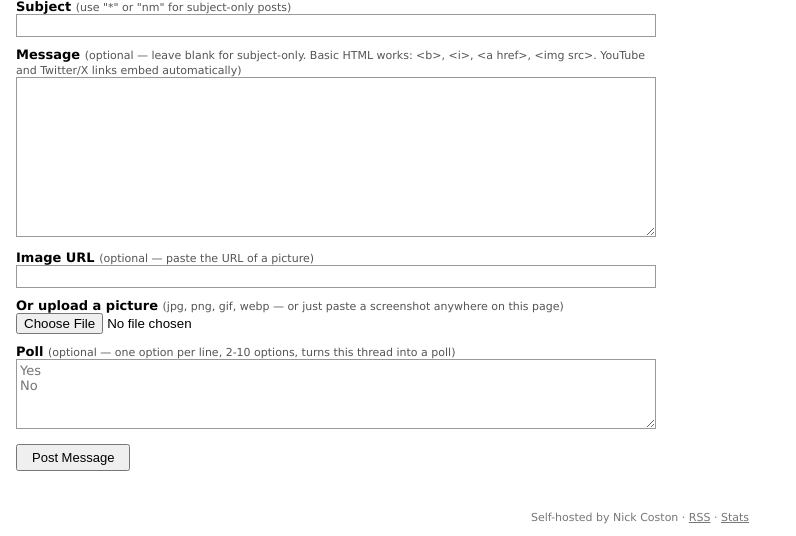
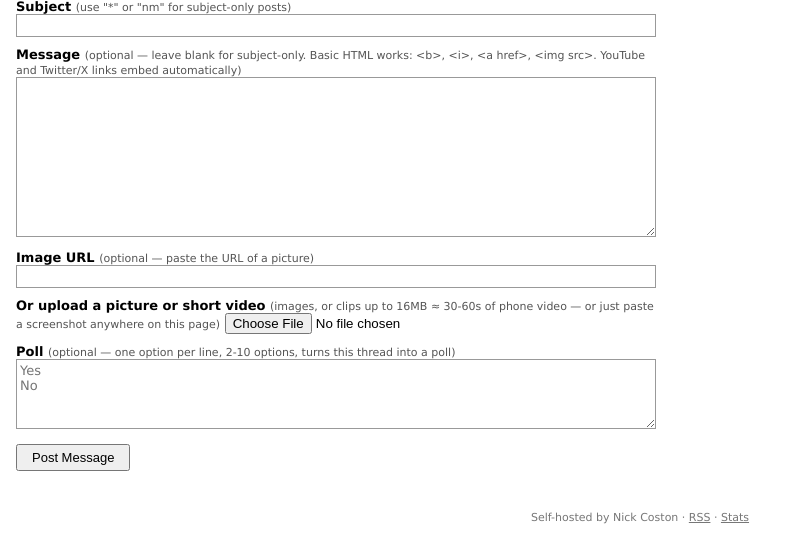
Before and after one commit to nccoston/nccoston, a Flask app: page /post in a window 1280 px wide. Shown: the part 302-838 px from the top of the page, without its empty margins (0-796 px from the left). Run offline with Flask 3, Linux system fonts and the light colour scheme; the visitor is signed in with stand-in values (Sample User, id 1); data comes from the database, SQL or seed files in the repository; data that the repository does not hold is empty; some libraries are stand-ins or nearby versions.

Commit message:
Allow short video clip uploads
Posts accept mp4/mov/webm clips up to the existing 16MB cap, stored
as-is and played inline with a native video player. Oversize uploads
get a friendly message pointing longer videos at YouTube embeds.

Co-Authored-By: Claude Fable 5 <noreply@anthropic.com>
Claude-Session: https://claude.ai/code/session_012XzE7eiEGXtTQMTaw8mBY6

```diff
--- a/victors-board/app/app.py
+++ b/victors-board/app/app.py
@@ -50,6 +50,7 @@ def now_utc_iso():
 UPLOAD_DIR = DATA_DIR / "uploads"
 UPLOAD_DIR.mkdir(exist_ok=True)
 ALLOWED_IMAGE_EXT = {".jpg", ".jpeg", ".png", ".gif", ".webp"}
+ALLOWED_VIDEO_EXT = {".mp4", ".mov", ".webm"}
 
 app = Flask(__name__)
 # behind Render's proxy: trust X-Forwarded-For so remote_addr is the real client
@@ -357,12 +358,15 @@ def save_uploaded_image():
     if not f or not f.filename:
         return None
     ext = Path(f.filename).suffix.lower()
-    if ext not in ALLOWED_IMAGE_EXT:
-        flash("Image uploads must be jpg, png, gif, or webp.")
+    if ext not in ALLOWED_IMAGE_EXT | ALLOWED_VIDEO_EXT:
+        flash("Uploads must be a picture (jpg, png, gif, webp) or a short "
+              "video clip (mp4, mov, webm).")
         return None
     name = secrets.token_hex(8) + ext
     path = UPLOAD_DIR / name
     f.save(path)
+    if ext in ALLOWED_VIDEO_EXT:
+        return url_for("uploads", filename=name)  # videos pass through as-is
     if ext != ".gif":
         try:
             from PIL import Image, ImageOps
@@ -387,6 +391,13 @@ def save_uploaded_image():
 @app.route("/uploads/<path:filename>")
 def uploads(filename):
     return send_from_directory(UPLOAD_DIR, filename)
+
+
+@app.errorhandler(413)
+def too_large(_e):
+    flash("That file is too big — 16MB max (roughly 30-60 seconds of phone "
+          "video). For longer clips, put it on YouTube and paste the link.")
+    return redirect(request.referrer or url_for("index", board_name="main"))
 
 
 # iOS and some browsers request these fixed root paths directly
--- a/victors-board/app/static/style.css
+++ b/victors-board/app/static/style.css
@@ -101,6 +101,7 @@ ul.thread-list li { margin: 5px 0; }
 .message-box h2 { margin: 0 0 4px; font-size: 22px; }
 .message-body { margin: 12px 0; overflow-x: auto; }
 .message-body img { max-width: 100%; }
+video.clip { max-width: 100%; width: 560px; }
 
 form.board-form { max-width: 640px; margin: 12px 0; }
 form.board-form label { display: block; margin-top: 10px; font-weight: bold; }
--- a/victors-board/app/templates/post.html
+++ b/victors-board/app/templates/post.html
@@ -34,9 +34,10 @@
     <label>Image URL <span class="hint">(optional — paste the URL of a picture)</span>
       <input type="text" name="image_url" value="{{ request.form.get('image_url', '') }}">
     </label>
-    <label>Or upload a picture <span class="hint">(jpg, png, gif, webp — or just
-      paste a screenshot anywhere on this page)</span>
-      <input type="file" name="image_file" accept="image/*">
+    <label>Or upload a picture or short video <span class="hint">(images, or
+      clips up to 16MB &asymp; 30-60s of phone video — or just paste a
+      screenshot anywhere on this page)</span>
+      <input type="file" name="image_file" accept="image/*,video/mp4,video/quicktime,video/webm">
     </label>
     {% if not parent %}
     <label>Poll <span class="hint">(optional — one option per line, 2-10 options,
```
Also changed, not shown: victors-board/app/templates/message.html (+9 -3 lines).
